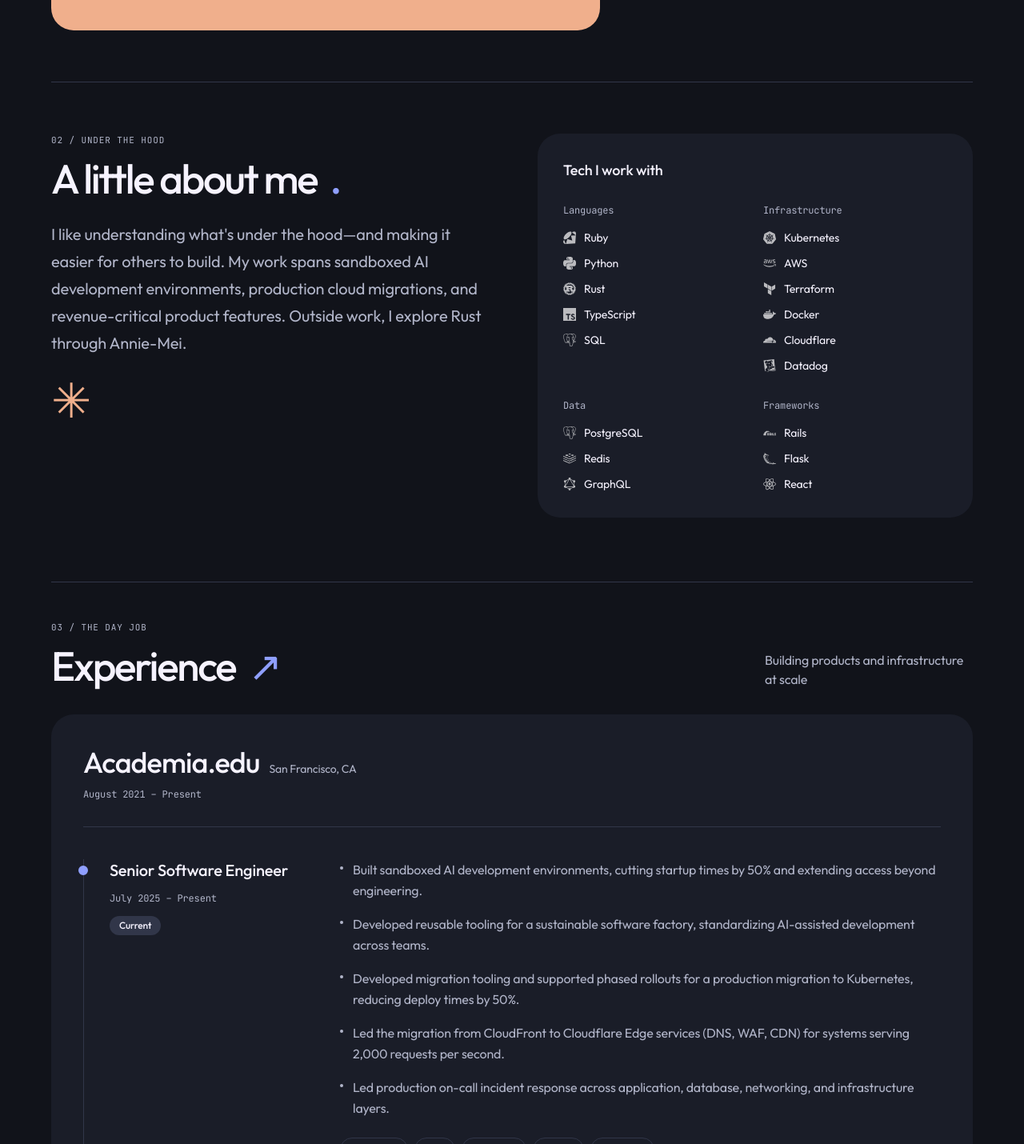
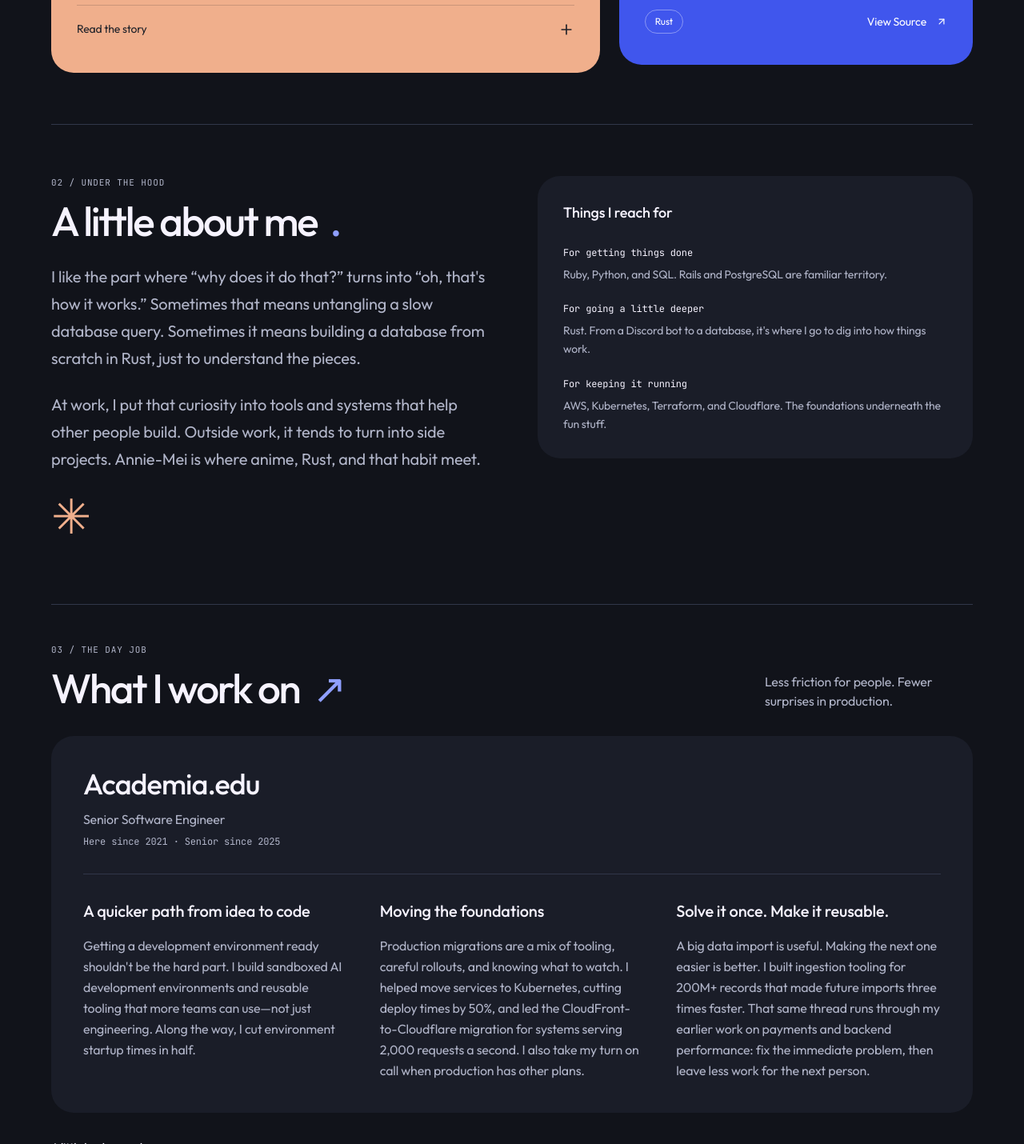
Before and after one commit to InfernapeXavier/InfernapeXavier.github.io, a Next.js app: page / in a window 1280 px wide. Shown: the part 1370-2800 px from the top of the page at 80% size. Built offline with nearby package versions, Linux system fonts and the light colour scheme.

Commit message:
feat(content): give portfolio a more personal voice
Amp-Thread-ID: https://ampcode.com/threads/T-01a14c07-da29-7310-b8ab-fd409417c6c2
Co-authored-by: Amp <amp@ampcode.com>

```diff
--- a/src/app/home.module.css
+++ b/src/app/home.module.css
@@ -550,6 +550,15 @@
   .aboutFlower {
     display: none;
   }
+  .contactHeading h2 {
+    font-size: clamp(38px, 11vw, 54px);
+  }
+  .contactHeading > span {
+    position: absolute;
+    top: 24px;
+    right: 24px;
+    font-size: 32px;
+  }
   .socials a {
     padding: 10px 14px;
     gap: 9px;
--- a/src/app/page.tsx
+++ b/src/app/page.tsx
@@ -30,18 +30,21 @@
           </span>
         </h1>
         <p className={styles.subtitle}>
-          Senior Software Engineer · Backend &amp; Infrastructure
+          I build things—and figure out why they break.
         </p>
         <p className={styles.current}>
-          At{" "}
+          Mostly backend systems, infrastructure, and tools that make building
+          software less of a chore. Occasionally a Rust rabbit hole.
+        </p>
+        <p className={styles.current}>
+          Senior Software Engineer at{" "}
           <a href="https://www.academia.edu" target="_blank" rel="noreferrer">
             Academia.edu
           </a>
-          , I build AI developer platforms and production systems—from sandboxed
-          development environments to cloud infrastructure.
+          .
         </p>
         <div className={styles.actions}>
-          <a href="#experience" className={styles.primaryLink}>
+          <a href="#projects" className={styles.primaryLink}>
             See my work <FiArrowDown aria-hidden="true" />
           </a>
           <a href="#contact" className={styles.textLink}>
@@ -60,13 +63,13 @@
             <div>
               <span className={styles.eyebrow}>01 / Outside the day job</span>
               <h2 id="projects-title">
-                Side Project
+                Side quests
                 <span className={styles.accent} aria-hidden="true">
                   ↘
                 </span>
               </h2>
             </div>
-            <p>What I&apos;m building when I&apos;m not at work</p>
+            <p>Small projects. Plenty to figure out.</p>
           </div>
         </AnimateOnScroll>
         <div className={styles.projectGrid}>
@@ -127,10 +130,15 @@
             </span>
           </h2>
           <p>
-            I like understanding what&apos;s under the hood—and making it easier
-            for others to build. My work spans sandboxed AI development
-            environments, production cloud migrations, and revenue-critical
-            product features. Outside work, I explore Rust through Annie-Mei.
+            I like the part where &ldquo;why does it do that?&rdquo; turns into
+            &ldquo;oh, that&apos;s how it works.&rdquo; Sometimes that means
+            untangling a slow database query. Sometimes it means building a
+            database from scratch in Rust, just to understand the pieces.
+          </p>
+          <p>
+            At work, I put that curiosity into tools and systems that help other
+            people build. Outside work, it tends to turn into side projects.
+            Annie-Mei is where anime, Rust, and that habit meet.
           </p>
           <span className={styles.aboutFlower} aria-hidden="true">
             ✳
@@ -151,40 +159,33 @@
             <div>
               <span className={styles.eyebrow}>03 / The day job</span>
               <h2 id="experience-title">
-                Experience
+                What I work on
                 <span className={styles.accent} aria-hidden="true">
                   ↗
                 </span>
               </h2>
             </div>
-            <p>Building products and infrastructure at scale</p>
+            <p>Less friction for people. Fewer surprises in production.</p>
           </div>
           <Experience />
-          <div className="mt-12">
-            <h3 className="mb-6 text-2xl font-medium tracking-tight">
-              Education
-            </h3>
-            <div className="grid gap-6 md:grid-cols-2">
-              {education.map((qualification) => (
-                <article
-                  key={qualification.institution}
-                  className="rounded-[28px] bg-theme-surface p-6 md:p-8"
-                >
-                  <h4 className="text-xl font-medium leading-snug">
-                    {qualification.institution}
-                  </h4>
-                  <p className="mt-3 text-theme-subtle">
-                    {qualification.degree}
-                  </p>
-                  <p className="mt-5 text-xs font-mono leading-relaxed text-theme-subtle">
-                    {qualification.period}
-                  </p>
-                  <p className="mt-2 text-sm text-theme-subtle">
-                    {qualification.location}
-                  </p>
-                </article>
+          <div className="mt-8 text-sm leading-relaxed text-theme-subtle">
+            <h3 className="font-medium text-theme-text">A little background</h3>
+            <p className="mt-2 max-w-3xl">
+              {education.map((qualification, index) => (
+                <span key={qualification.institution}>
+                  {index > 0 && " Before that, "}
+                  {qualification.degree} at {qualification.institution}.
+                </span>
               ))}
-            </div>
+            </p>
+            <a
+              href="https://bit.ly/rohitcresume"
+              target="_blank"
+              rel="noreferrer"
+              className="mt-3 inline-flex min-h-11 items-center gap-2 text-theme-text underline underline-offset-4"
+            >
+              The résumé version <FiArrowUpRight aria-hidden="true" />
+            </a>
           </div>
         </AnimateOnScroll>
       </section>
@@ -197,14 +198,13 @@
         <AnimateOnScroll>
           <span className={styles.eyebrow}>04 / Say hello</span>
           <div className={styles.contactHeading}>
-            <h2 id="contact-title">Let&apos;s Talk</h2>
+            <h2 id="contact-title">Building something interesting?</h2>
             <span aria-hidden="true">↗</span>
           </div>
           <p>
-            I&apos;m always curious about interesting problems, new
-            technologies, or opportunities to collaborate. Whether you want to
-            chat about infrastructure, Rust, or anything in between—feel free to
-            reach out.
+            Tell me about it. I&apos;m up for talking shop, comparing notes on
+            Rust, or hearing about a good side project. A simple hello works
+            too.
           </p>
           <div className={styles.socials}>
             <a href="mailto:website@rohitc.tech">
--- a/src/components/Experience.tsx
+++ b/src/components/Experience.tsx
@@ -3,89 +3,34 @@
 export default function Experience() {
   return (
     <div className="rounded-[28px] bg-theme-surface p-6 md:p-10">
-      {experience.map((exp) => (
-        <div key={exp.company} className="relative">
-          {/* Company Header */}
-          <div className="mb-10 border-b border-theme-highlight pb-8">
-            <div className="flex flex-wrap items-baseline gap-x-3 gap-y-1">
+      <div className="mb-8 border-b border-theme-highlight pb-8">
         <h3>
           <a
-                  href={exp.companyUrl}
+            href={experience.companyUrl}
             target="_blank"
             rel="noreferrer"
             className="text-2xl md:text-4xl font-medium tracking-tight text-theme-text hover:underline underline-offset-8"
           >
-                  {exp.company}
+            {experience.company}
           </a>
         </h3>
-              <span className="text-theme-subtle text-sm">{exp.location}</span>
-            </div>
-            <p className="text-theme-subtle font-mono text-xs mt-3">
-              {exp.duration}
+        <p className="mt-3 text-theme-subtle">{experience.role}</p>
+        <p className="mt-2 text-xs font-mono text-theme-subtle">
+          {experience.tenure}
         </p>
       </div>
-
-          {/* Timeline */}
-          <div className="relative border-l border-theme-highlight pl-6 md:pl-8 space-y-12">
-            {exp.roles.map((role) => (
-              <div key={role.title} className="relative">
-                {/* Timeline dot */}
-                <div
-                  className={`absolute -left-[31px] md:-left-[39px] top-2 w-3 h-3 rounded-full border-2 ${
-                    role.isCurrent
-                      ? "bg-[#8f9fff] border-[#8f9fff]"
-                      : "bg-theme-surface border-theme-highlight"
-                  }`}
-                />
-
-                {/* Role content */}
-                <div className="grid lg:grid-cols-[240px_1fr] gap-x-12 gap-y-6">
-                  <div className="flex flex-wrap items-start content-start gap-3">
-                    <h4 className="w-full text-xl font-medium text-theme-text">
-                      {role.title}
+      <div className="grid gap-8 lg:grid-cols-3 lg:gap-10">
+        {experience.stories.map((story) => (
+          <article key={story.title}>
+            <h4 className="text-xl font-medium leading-snug text-theme-text">
+              {story.title}
             </h4>
-                    {role.period && (
-                      <p className="w-full text-xs font-mono leading-relaxed text-theme-subtle">
-                        {role.period}
+            <p className="mt-4 leading-relaxed text-theme-subtle">
+              {story.description}
             </p>
-                    )}
-                    {role.isCurrent && (
-                      <span className="px-3 py-1 text-xs font-medium rounded-full bg-theme-highlight text-theme-text">
-                        Current
-                      </span>
-                    )}
-                  </div>
-
-                  <div>
-                    <ul className="space-y-4 mb-6">
-                      {role.highlights.map((highlight, i) => (
-                        <li
-                          key={i}
-                          className="text-theme-subtle leading-relaxed pl-4 relative before:content-[''] before:absolute before:left-0 before:top-[0.6em] before:w-1 before:h-1 before:rounded-full before:bg-theme-subtle"
-                        >
-                          {highlight}
-                        </li>
-                      ))}
-                    </ul>
-
-                    {/* Tech tags */}
-                    <div className="flex flex-wrap gap-2">
-                      {role.technologies.map((tech) => (
-                        <span
-                          key={tech}
-                          className="px-3 py-1.5 text-xs font-medium rounded-full text-theme-subtle border border-theme-highlight"
-                        >
-                          {tech}
-                        </span>
+          </article>
         ))}
       </div>
     </div>
-                </div>
-              </div>
-            ))}
-          </div>
-        </div>
-      ))}
-    </div>
   );
 }
--- a/src/components/Skills.tsx
+++ b/src/components/Skills.tsx
@@ -1,94 +1,39 @@
-"use client";
-
-import { useTheme } from "@/contexts/ThemeContext";
-
-interface Skill {
-  name: string;
-  icon: string;
-}
-
-interface SkillCategory {
-  name: string;
-  skills: Skill[];
-}
-
-const skillCategories: SkillCategory[] = [
+const skillCategories = [
   {
-    name: "Languages",
-    skills: [
-      { name: "Ruby", icon: "/skills/ruby.svg" },
-      { name: "Python", icon: "/skills/python.svg" },
-      { name: "Rust", icon: "/skills/rust.svg" },
-      { name: "TypeScript", icon: "/skills/typescript.svg" },
-      { name: "SQL", icon: "/skills/postgresql.svg" },
-    ],
+    name: "For getting things done",
+    description:
+      "Ruby, Python, and SQL. Rails and PostgreSQL are familiar territory.",
   },
   {
-    name: "Infrastructure",
-    skills: [
-      { name: "Kubernetes", icon: "/skills/kubernetes.svg" },
-      { name: "AWS", icon: "/skills/aws.svg" },
-      { name: "Terraform", icon: "/skills/terraform.svg" },
-      { name: "Docker", icon: "/skills/docker.svg" },
-      { name: "Cloudflare", icon: "/skills/cloudflare.svg" },
-      { name: "Datadog", icon: "/skills/datadog.svg" },
-    ],
+    name: "For going a little deeper",
+    description:
+      "Rust. From a Discord bot to a database, it's where I go to dig into how things work.",
   },
   {
-    name: "Data",
-    skills: [
-      { name: "PostgreSQL", icon: "/skills/postgresql.svg" },
-      { name: "Redis", icon: "/skills/redis.svg" },
-      { name: "GraphQL", icon: "/skills/graphql.svg" },
-    ],
-  },
-  {
-    name: "Frameworks",
-    skills: [
-      { name: "Rails", icon: "/skills/rails.svg" },
-      { name: "Flask", icon: "/skills/flask.svg" },
-      { name: "React", icon: "/skills/react.svg" },
-    ],
+    name: "For keeping it running",
+    description:
+      "AWS, Kubernetes, Terraform, and Cloudflare. The foundations underneath the fun stuff.",
   },
 ];
 
 export default function Skills() {
-  const { isDark } = useTheme();
-
   return (
     <div className="rounded-[28px] bg-theme-surface p-6 md:p-8">
       <h3 className="text-lg font-medium text-theme-text mb-7">
-        Tech I work with
+        Things I reach for
       </h3>
-      <div className="grid grid-cols-2 gap-x-5 gap-y-8">
+      <dl className="space-y-6">
         {skillCategories.map((category) => (
           <div key={category.name}>
-            <h4 className="text-xs font-mono text-theme-subtle mb-4">
+            <dt className="text-xs font-mono text-theme-text mb-2">
               {category.name}
-            </h4>
-            <ul className="space-y-3">
-              {category.skills.map((skill) => (
-                <li
-                  key={skill.name}
-                  className="text-theme-text text-sm flex items-center gap-2.5"
-                >
-                  {/* eslint-disable-next-line @next/next/no-img-element */}
-                  <img
-                    src={skill.icon}
-                    alt=""
-                    width={16}
-                    height={16}
-                    className={`${
-                      isDark ? "brightness-0 invert opacity-70" : "opacity-80"
-                    }`}
-                  />
-                  <span>{skill.name}</span>
-                </li>
-              ))}
-            </ul>
+            </dt>
+            <dd className="text-sm leading-relaxed text-theme-subtle">
+              {category.description}
+            </dd>
           </div>
         ))}
-      </div>
+      </dl>
     </div>
   );
 }
--- a/src/data/experience.ts
+++ b/src/data/experience.ts
@@ -1,57 +1,23 @@
-export interface Role {
-  title: string;
-  period?: string;
-  isCurrent?: boolean;
-  highlights: string[];
-  technologies: string[];
-}
-
-export interface Experience {
-  company: string;
-  companyUrl: string;
-  location: string;
-  duration: string;
-  roles: Role[];
-}
-
-export const experience: Experience[] = [
-  {
+export const experience = {
   company: "Academia.edu",
   companyUrl: "https://www.academia.edu",
-    location: "San Francisco, CA",
-    duration: "August 2021 – Present",
-    roles: [
+  role: "Senior Software Engineer",
+  tenure: "Here since 2021 · Senior since 2025",
+  stories: [
     {
-        title: "Senior Software Engineer",
-        period: "July 2025 – Present",
-        isCurrent: true,
-        highlights: [
-          "Built sandboxed AI development environments, cutting startup times by 50% and extending access beyond engineering.",
-          "Developed reusable tooling for a sustainable software factory, standardizing AI-assisted development across teams.",
-          "Developed migration tooling and supported phased rollouts for a production migration to Kubernetes, reducing deploy times by 50%.",
-          "Led the migration from CloudFront to Cloudflare Edge services (DNS, WAF, CDN) for systems serving 2,000 requests per second.",
-          "Led production on-call incident response across application, database, networking, and infrastructure layers.",
-        ],
-        technologies: [
-          "Kubernetes",
-          "AWS",
-          "Cloudflare",
-          "Docker",
-          "Terraform",
-        ],
+      title: "A quicker path from idea to code",
+      description:
+        "Getting a development environment ready shouldn't be the hard part. I build sandboxed AI development environments and reusable tooling that more teams can use—not just engineering. Along the way, I cut environment startup times in half.",
     },
     {
-        title: "Software Engineer",
-        period: "August 2021 – July 2025",
-        highlights: [
-          "Built and automated revenue-critical payment flows and monetization features, reducing customer support workload by 25%.",
-          "Drove the deployment of Tailscale and standardized internal service access, enabling secure connectivity to AWS-hosted systems.",
-          "Developed an agentic workflow to translate research pseudocode into production-grade Python implementations, accelerating experimentation.",
-          "Optimized database queries and backend performance to reduce system load and lower operational costs.",
-          "Built reusable ingestion tooling for 200M+ metadata records, accelerating future corpus imports by 3×.",
-        ],
-        technologies: ["Ruby on Rails", "Python", "PostgreSQL", "Redis", "AWS"],
+      title: "Moving the foundations",
+      description:
+        "Production migrations are a mix of tooling, careful rollouts, and knowing what to watch. I helped move services to Kubernetes, cutting deploy times by 50%, and led the CloudFront-to-Cloudflare migration for systems serving 2,000 requests a second. I also take my turn on call when production has other plans.",
+    },
+    {
+      title: "Solve it once. Make it reusable.",
+      description:
+        "A big data import is useful. Making the next one easier is better. I built ingestion tooling for 200M+ records that made future imports three times faster. That same thread runs through my earlier work on payments and backend performance: fix the immediate problem, then leave less work for the next person.",
     },
   ],
-  },
-];
+};
--- a/src/data/projects.ts
+++ b/src/data/projects.ts
@@ -16,9 +16,9 @@
   {
     title: "Annie-Mei",
     description:
-      "A Rust Discord bot for anime and manga, with Gemini-powered natural-language search and AniList integration.",
+      "An anime side quest that became a real project. A Rust-powered Discord bot that brings anime and manga search to your server.",
     longDescription:
-      "I've been building Annie-Mei as a hobby project since 2022. It brings AniList's GraphQL API into Discord through slash commands, with Gemini-powered natural-language search to help people find anime and manga. The work spans external API integrations, fuzzy matching, Redis caching, and a separate Rocket OAuth service with PostgreSQL persistence. User- and server-level preferences include privacy controls.",
+      "Annie-Mei is where my interest in anime meets my habit of building things in Rust. I've been working on it since 2022, connecting AniList to Discord so people can find anime and manga without leaving the conversation. Gemini-powered search lets you describe what you're looking for instead of guessing the right title. Behind the slash commands is a whole other project: making search forgiving, keeping responses quick, and getting account connections right. Plenty of small problems to get delightfully stuck into.",
     image: "/projects/annie-mei.webp",
     technologies: [
       "Rust",
@@ -33,16 +33,14 @@
     isInProgress: true,
     isFeatured: true,
     highlights: [
-      "Discord slash commands integrated with the AniList GraphQL API.",
-      "Gemini-powered natural-language search and configurable user- and server-level preferences with privacy controls.",
-      "External API integrations, fuzzy matching, and Redis caching to improve response quality and latency.",
-      "A separate Rocket OAuth service with PostgreSQL persistence, signed request context, and CI validation.",
+      "Under the hood: AniList's GraphQL API, fuzzy matching, and Redis caching.",
+      "The less visible bits matter too: a Rocket OAuth service, PostgreSQL, and privacy controls for users and servers.",
     ],
   },
   {
     title: "RustyBase",
     description:
-      'A database built from scratch in Rust without any "unsafe" blocks or external crates—just to see how far safe Rust can go.',
+      'What happens when "I wonder how databases work" gets out of hand? A database from scratch in Rust. No unsafe blocks. No external crates. Just the pieces, built by hand.',
     image: "/projects/rustybase.webp",
     technologies: ["Rust"],
     githubUrl: "https://gitlab.com/InfernapeXavier/RustyBase",
```
Lines whose indentation alone changed are shown as unchanged.
